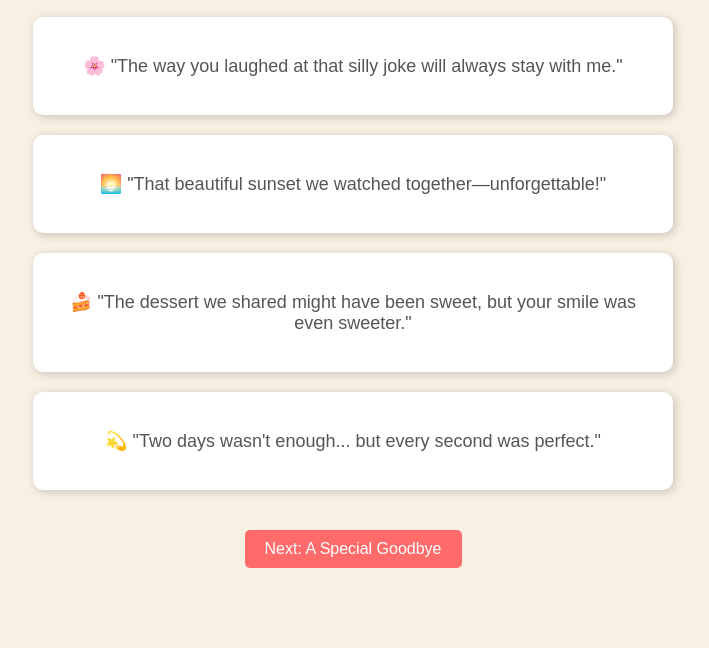
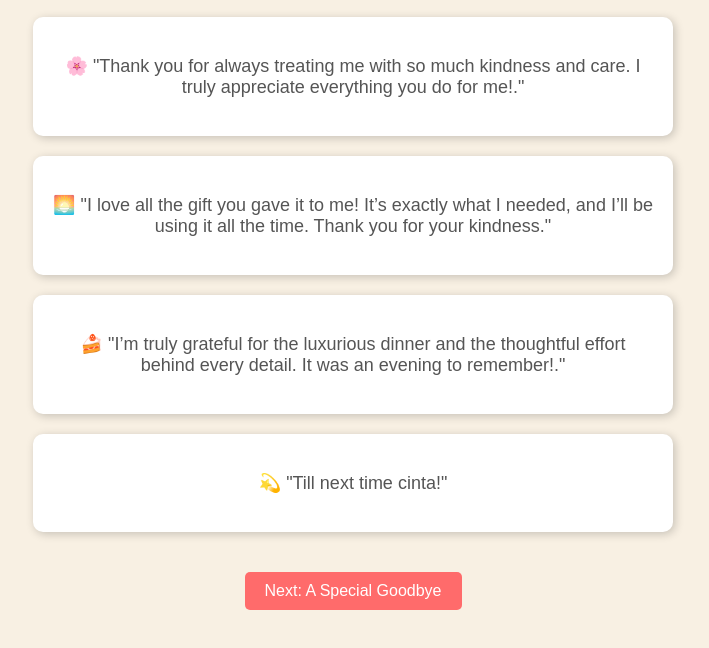
Before and after one commit to akhmaalisa/goodbye, a plain HTML site: page memories.html in a window 1280 px wide. Shown: the part 154-802 px from the top of the page, without its empty margins (287-996 px from the left). Drawn offline with Linux system fonts and the light colour scheme.

Commit message:
Update memories.html

```diff
--- a/memories.html
+++ b/memories.html
@@ -38,16 +38,16 @@
     <p>Little moments that made these two days special.</p>
 
     <div class="memory-box">
-        <p>🌸 "The way you laughed at that silly joke will always stay with me."</p>
+        <p>🌸 "Thank you for always treating me with so much kindness and care. I truly appreciate everything you do for me!."</p>
     </div>
     <div class="memory-box">
-        <p>🌅 "That beautiful sunset we watched together—unforgettable!"</p>
+        <p>🌅 "I love all the gift you gave it to me! It’s exactly what I needed, and I’ll be using it all the time. Thank you for your kindness."</p>
     </div>
     <div class="memory-box">
-        <p>🍰 "The dessert we shared might have been sweet, but your smile was even sweeter."</p>
+        <p>🍰 "I’m truly grateful for the luxurious dinner and the thoughtful effort behind every detail. It was an evening to remember!."</p>
     </div>
     <div class="memory-box">
-        <p>💫 "Two days wasn't enough... but every second was perfect."</p>
+        <p>💫 "Till next time cinta!"</p>
     </div>
 
     <a href="farewell.html">Next: A Special Goodbye</a>
```
